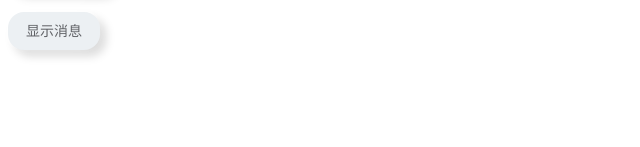
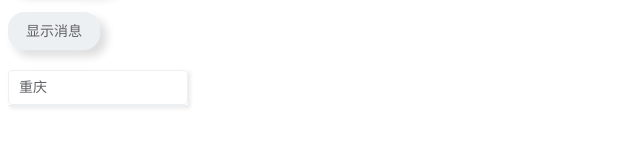
Before and after one commit to alfalfaw/parrot-ui, a Vue app: page / in a window 1280 px wide. Shown: the part 305-452 px from the top of the page, without its empty margins (0-640 px from the left). Built offline with nearby package versions, Linux system fonts and the light colour scheme; a small style sheet from the web is missing.

Commit message:
add select

```diff
--- a/public/index.html
+++ b/public/index.html
@@ -5,7 +5,7 @@
     <meta http-equiv="X-UA-Compatible" content="IE=edge" />
     <meta name="viewport" content="width=device-width,initial-scale=1.0" />
     <link rel="icon" href="<%= BASE_URL %>favicon.ico" />
-    <link rel="stylesheet" href="//at.alicdn.com/t/font_1965374_622nfp7auoo.css" />
+    <link rel="stylesheet" href="//at.alicdn.com/t/font_1965374_8fv7pogt8sf.css" />
     <title><%= htmlWebpackPlugin.options.title %></title>
   </head>
   <body>
--- a/src/App.vue
+++ b/src/App.vue
@@ -25,6 +25,8 @@
     <div class="divider"></div>
     <pt-button round @click="showMessage">显示消息</pt-button>
     <div class="divider"></div>
+
+    <pt-select v-model="selectVal"></pt-select>
   </div>
 </template>
 
@@ -43,7 +45,8 @@ export default {
       status: 'accepted',
       switch1: 'not_accepted',
       inputVal: '请输入内容',
-      visible: false
+      visible: false,
+      selectVal: 10012
     }
   },
   methods: {
--- /dev/null
+++ b/src/components/select.vue
@@ -0,0 +1,178 @@
+<template>
+  <div class="pt-select" :class="{ 'is-value': !!this.value }">
+    <div class="pt-select__wrapper">
+      <input
+        class="pt-select__inner"
+        :class="{ 'is-disabled': disabled }"
+        :placeholder="placeholder"
+        type="text"
+        :disabled="disabled"
+        v-model="model"
+        readonly
+        @click="opened = !opened"
+      />
+      <span class="pt-select__suffix" v-if="showSuffix">
+        <i v-show="this.value" class="iconfont icon-close" @click="$emit('input', '')"></i>
+        <i class="iconfont" @click="$emit('input', '')" :class="opened ? 'icon-upward' : 'icon-down'"></i>
+      </span>
+    </div>
+    <div class="pt-select__option" :class="{ opened: opened }">
+      <ul>
+        <li v-for="(option, index) in options" :key="index" @click="$emit('input', option.value)">{{ option.label }}</li>
+      </ul>
+    </div>
+  </div>
+</template>
+
+<script>
+export default {
+  name: 'PtSelect',
+
+  props: {
+    showSuffix: {
+      type: Boolean,
+      default: true
+    },
+    value: null,
+    options: {
+      type: Array,
+      default: () => {
+        return [
+          {
+            label: '重庆',
+            value: 10012
+          },
+          {
+            label: '南京',
+            value: 1023203
+          },
+          {
+            label: '青岛',
+            value: 13333
+          },
+          {
+            label: '海南',
+            value: 23333
+          },
+          {
+            label: '海南',
+            value: 23333
+          }
+        ]
+      }
+    },
+    disabled: {
+      type: Boolean,
+      default: false
+    },
+    placeholder: {
+      type: String,
+      default: '请选择'
+    },
+    filterable: {
+      type: Boolean,
+      default: true
+    }
+  },
+  computed: {
+    model: {
+      get() {
+        const res = this.options.filter(option => option.value === this.value)
+        if (res.length > 0) return res[0].label
+        else return ''
+      }
+    },
+    filterOptions() {
+      return this.options.filter(option => option.indexOf(this.model) >= 0)
+    }
+  },
+
+  data() {
+    return {
+      opened: false
+    }
+  },
+  created() {}
+}
+</script>
+
+<style lang="scss" scoped>
+.pt-select {
+  display: inline-block;
+  width: 180px;
+  box-shadow: -6px -6px 14px rgba(255, 255, 255, 0.7), -6px -6px 10px rgba(255, 255, 255, 0.5), 6px 6px 8px rgba(255, 255, 255, 0.075),
+    6px 6px 10px rgba(0, 0, 0, 0.15);
+  transition: 0.65s;
+  &:hover {
+    box-shadow: -2px -2px 6px rgba(255, 255, 255, 0.6), -2px -2px 4px rgba(255, 255, 255, 0.4), 2px 2px 2px rgba(255, 255, 255, 0.05),
+      2px 2px 4px rgba(0, 0, 0, 0.1);
+  }
+  &.is-value {
+    box-shadow: -2px -2px 6px rgba(255, 255, 255, 0.6), -2px -2px 4px rgba(255, 255, 255, 0.4), 2px 2px 2px rgba(255, 255, 255, 0.05),
+      2px 2px 4px rgba(0, 0, 0, 0.1);
+  }
+  .pt-select__wrapper {
+    position: relative;
+    font-size: 14px;
+    .pt-select__inner {
+      cursor: pointer;
+      -webkit-appearance: none;
+      border-radius: 4px;
+      border: 1px solid #ecf0f3;
+      box-sizing: border-box;
+      color: #606266;
+      font-size: inherit;
+      height: 35px;
+      line-height: 35px;
+      outline: none;
+      padding: 0 10px;
+      width: 100%;
+      &:focus {
+        outline: none;
+        border-color: #95afc0;
+      }
+    }
+    .pt-select__suffix {
+      position: absolute;
+      height: 100%;
+      right: 10px;
+      top: 0;
+      line-height: 35px;
+      transition: 0.65s;
+      i {
+        color: #c0c4cc;
+        font-size: 14px;
+        cursor: pointer;
+        transition: color 0.2s cubic-bezier(0.645, 0.045, 0.355, 1);
+        &:hover {
+          color: #95afc0;
+        }
+      }
+    }
+  }
+  .pt-select__option {
+    border: 1px solid #ecf0f3;
+    border-top: 0;
+    max-height: 0;
+    overflow: hidden;
+    transition: 0.4s;
+    &.opened {
+      max-height: 145px;
+      overflow-y: scroll;
+    }
+    ul {
+      list-style: none;
+      margin: 0;
+      padding: 0;
+      li {
+        padding: 8px 5px;
+        transition: 0.65s;
+        font-size: 14px;
+        &:hover {
+          background: #ecf0f3;
+        }
+      }
+    }
+  }
+}
+</style>
--- a/src/main.js
+++ b/src/main.js
@@ -8,6 +8,7 @@ import PtSwitch from './components/switch'
 import PtInput from './components/input'
 import PtDialog from './components/dialog'
 import PtMessage from './components/message/index'
+import PtSelect from './components/select'
 Vue.prototype.$message = PtMessage.install
 
 Vue.config.productionTip = false
@@ -19,6 +20,7 @@ Vue.component(PtCheckbox.name, PtCheckbox)
 Vue.component(PtSwitch.name, PtSwitch)
 Vue.component(PtInput.name, PtInput)
 Vue.component(PtDialog.name, PtDialog)
+Vue.component(PtSelect.name, PtSelect)
 
 new Vue({
   render: h => h(App)
```
